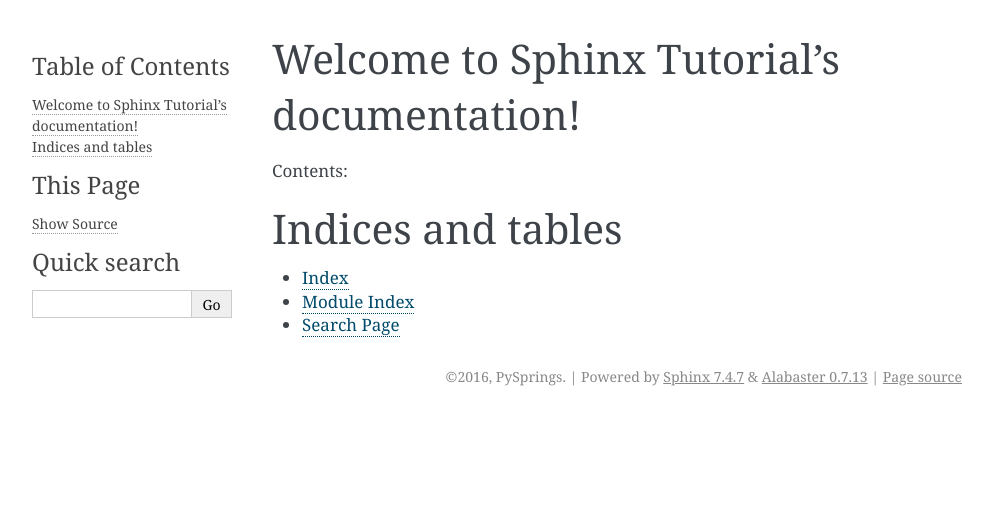
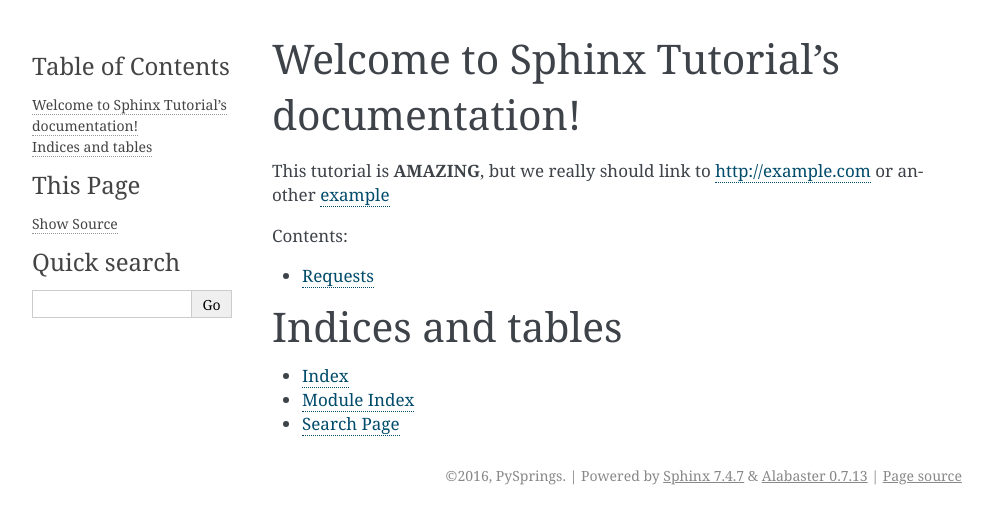
Before and after one commit to pysprings/sphinx-tutorial, a Sphinx documentation site: the page built from docs/index.rst, in a window 1280 px wide. Shown: the top 524 px of the page, without its empty margins (148-1140 px from the left). Built offline with Sphinx 7.4.7, drawn with Linux system fonts in a browser that asks for light colours.

Commit message:
Add links.

```diff
--- a/docs/index.rst
+++ b/docs/index.rst
@@ -6,12 +6,18 @@
 Welcome to Sphinx Tutorial's documentation!
 ===========================================
 
+This tutorial is **AMAZING**, but we really should link to http://example.com
+or another `example`_
+
 Contents:
 
 .. toctree::
    :maxdepth: 2
 
+   requests
 
+
+.. _example: http://example.com
 
 Indices and tables
 ==================
--- /dev/null
+++ b/docs/requests.rst
@@ -0,0 +1,6 @@
+########
+Requests
+########
+
+Requests is our favorite module, because everyone loves having their requests
+fulfilled, especially by the requests library by Bob.
```
